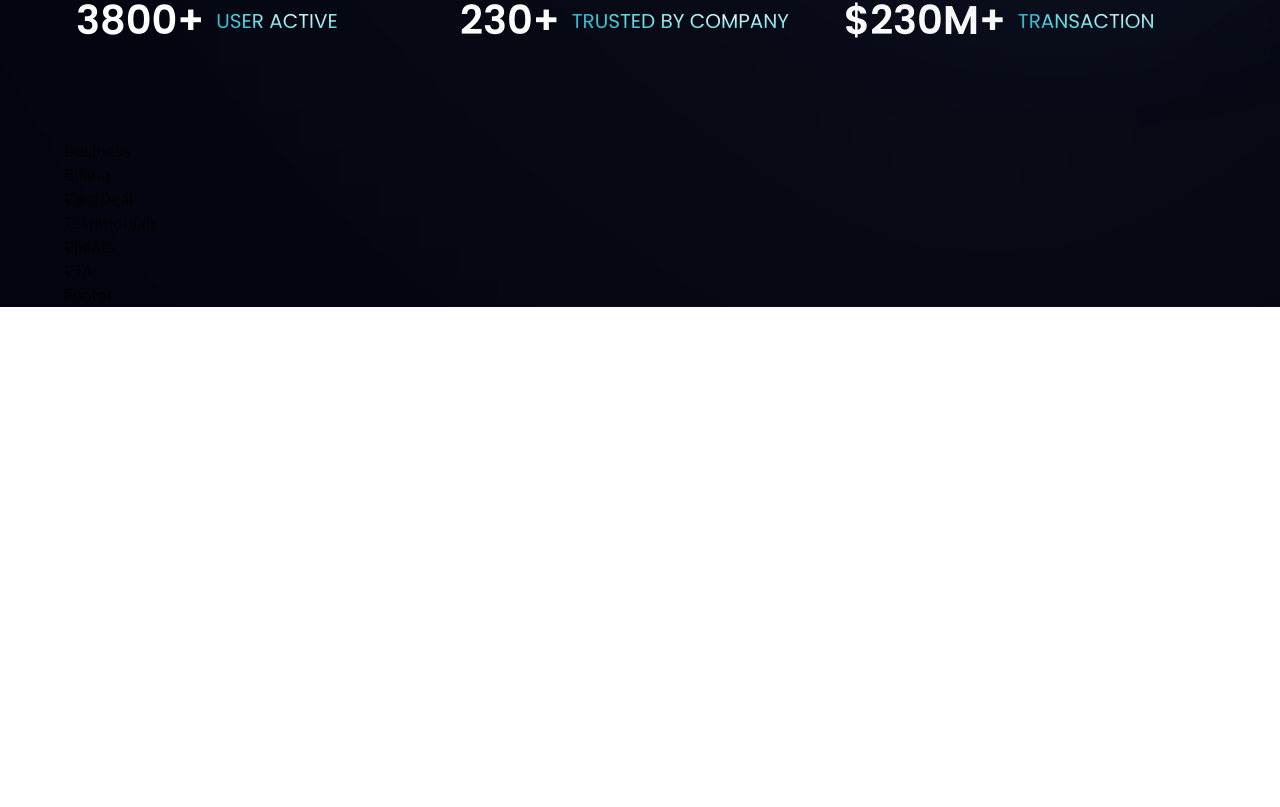
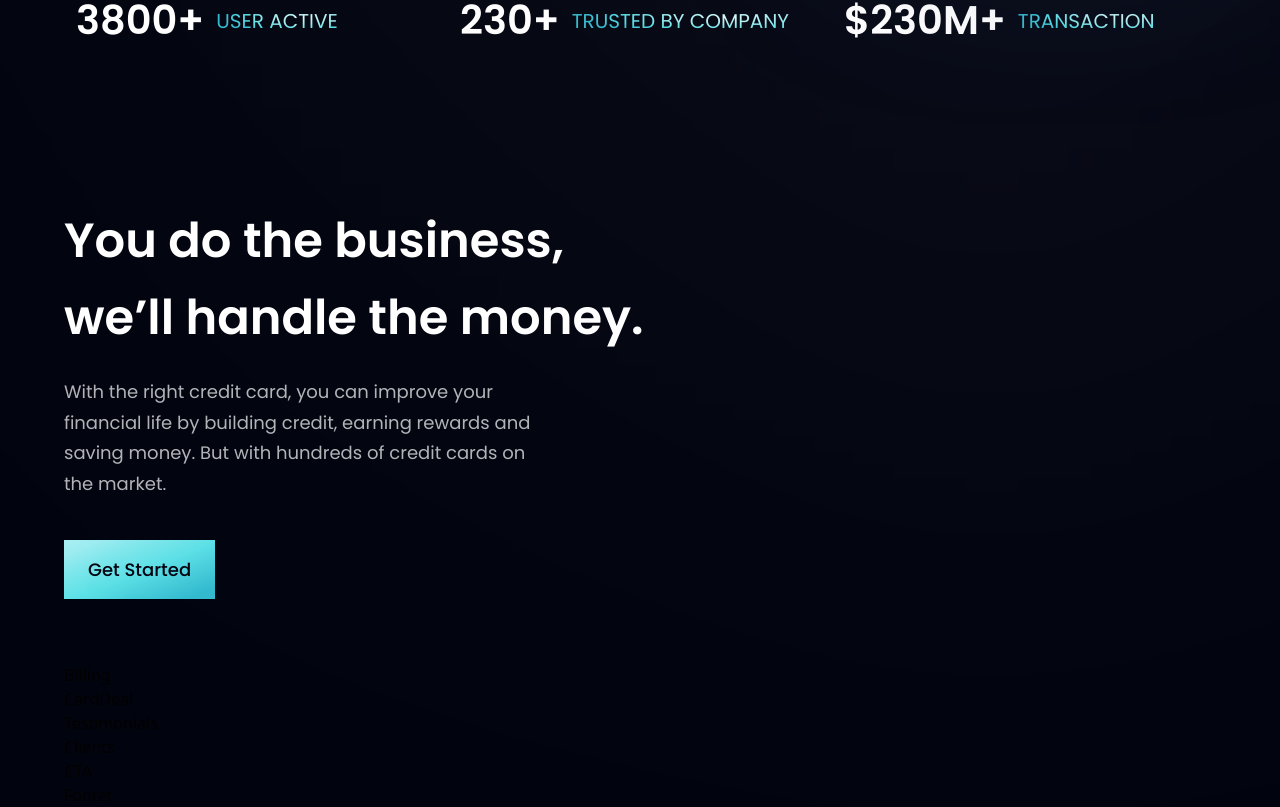
Before and after one commit to mhmddorgham/hoobank_app, a React (Create React App) app: page / in a window 1280 px wide. Shown: the part 806-1613 px from the top of the page. Before the commit the page ends 1113 px from the top, so only its background shows below. Built offline with nearby package versions, Linux system fonts and the light colour scheme.

Commit message:
Finish Button Components

```diff
--- a/src/components/Business.js
+++ b/src/components/Business.js
@@ -1,8 +1,21 @@
 import React from 'react'
+import { features } from '../constants'
+import styles, { layout } from '../style'
+import Button from "./Button.js"
 
 const Business = () => {
   return (
-    <div>Business</div>
+    <section id='features' className={layout.section}>
+      <div className={layout.sectionInfo}>
+        <h2 className={styles.heading2}>You do the business, <br className='sm:block hidden' /> we’ll handle the money. </h2>
+        <p className={`${styles.paragraph} max-w-[470px] mt-5`}>
+          With the right credit card, you can improve your
+          financial life by building credit, earning rewards and saving money.
+          But with hundreds of credit cards on the market.
+        </p>
+        <Button />
+      </div>
+    </section>
   )
 }
 
--- a/src/components/Button.js
+++ b/src/components/Button.js
@@ -1,8 +1,9 @@
 import React from 'react'
+import styles from '../style'
 
-const Button = () => {
+const Button = (styles) => {
   return (
-    <div>Button</div>
+    <button type='button' className='py-4 px-6 bg-blue-gradient font-poppins font-medium text-[18px] text-primary outline-none mt-10' >Get Started</button>
   )
 }
 
```
